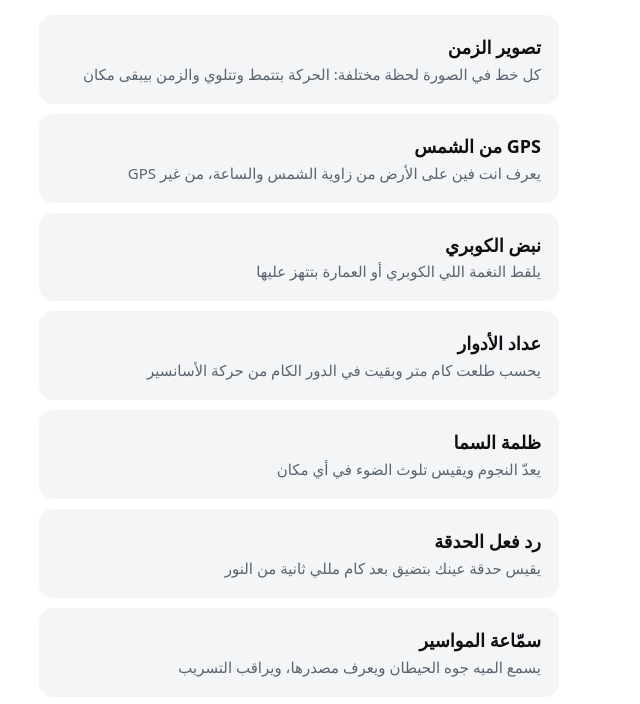
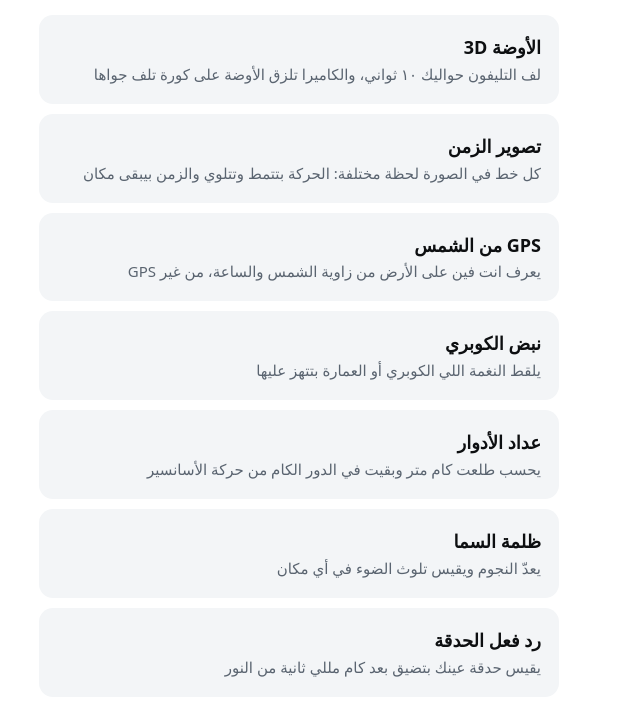
Before and after one commit to hadeka-experiments/Lab, a plain HTML site: page index.html in a window 1280 px wide. Shown: the part 79-783 px from the top of the page, without its empty margins (341-981 px from the left). Drawn offline with Linux system fonts and the light colour scheme.

Commit message:
Update index.html

```diff
--- a/index.html
+++ b/index.html
@@ -5,6 +5,7 @@
 h1{font-size:30px;margin:0 0 18px}a{display:block;padding:18px;margin:10px 0;border-radius:14px;background:#f3f5f7;color:inherit;text-decoration:none;font-weight:600}
 a span{display:block;font-weight:400;font-size:15px;color:#5a6470}</style></head>
 <body><main><h1>التجارب</h1>
+<a href="room3d.html">الأوضة 3D<span>لف التليفون حواليك ١٠ ثواني، والكاميرا تلزق الأوضة على كورة تلف جواها</span></a>
 <a href="timeslit.html">تصوير الزمن<span>كل خط في الصورة لحظة مختلفة: الحركة بتتمط وتتلوي والزمن بيبقى مكان</span></a>
 <a href="sungps.html">GPS من الشمس<span>يعرف انت فين على الأرض من زاوية الشمس والساعة، من غير GPS</span></a>
 <a href="bridge.html">نبض الكوبري<span>يلقط النغمة اللي الكوبري أو العمارة بتتهز عليها</span></a>
```
